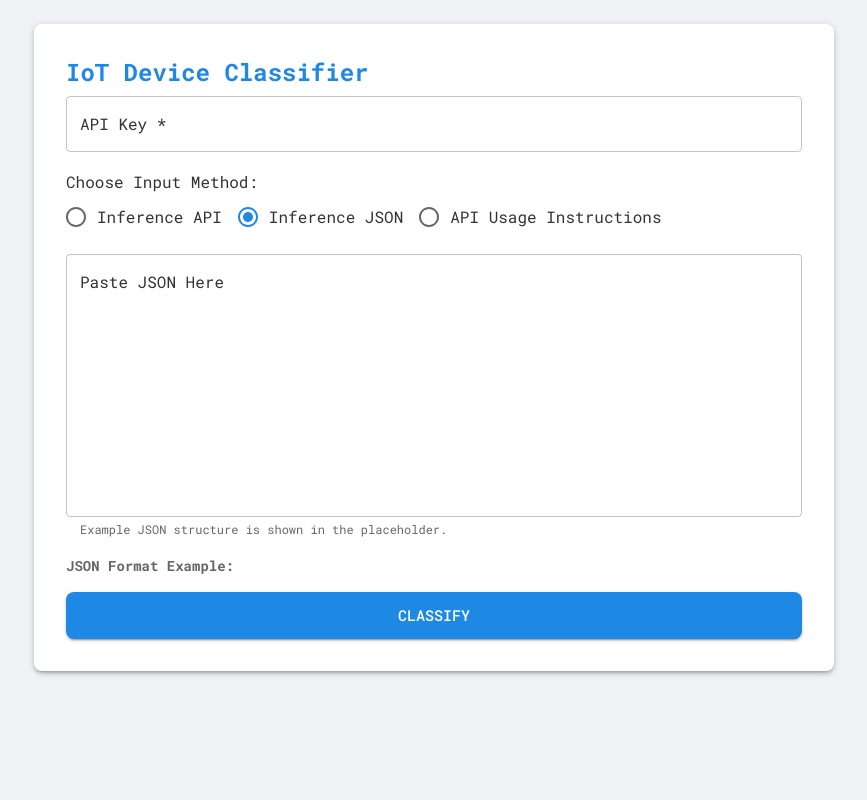
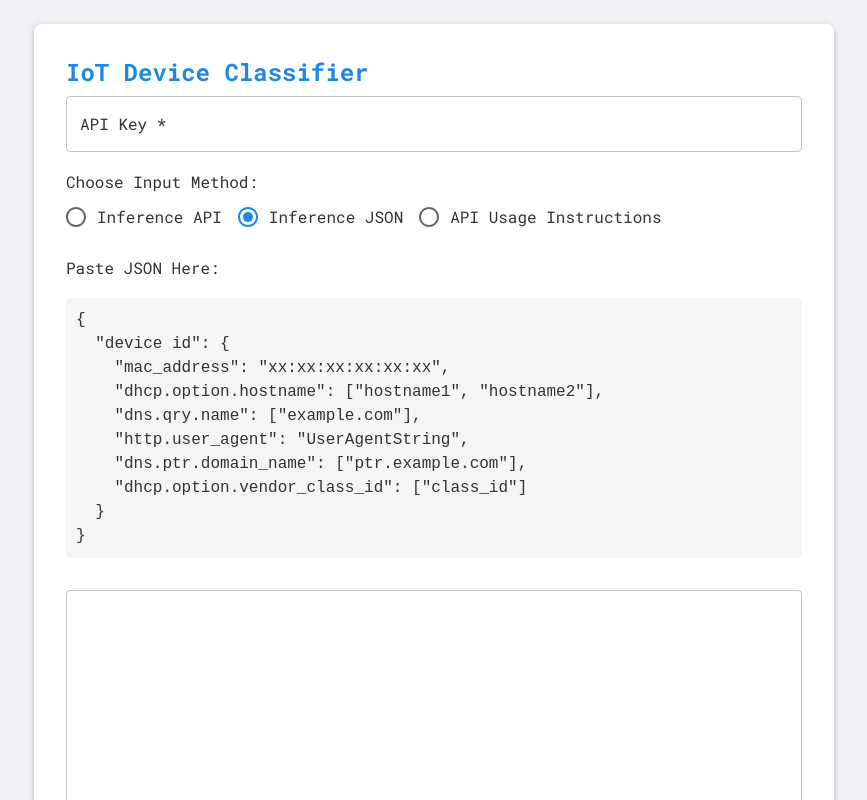
Before and after one commit to barmey/ZEAL_Cloud_Frontend, a React (Create React App) app: page / in a window 1280 px wide. Both pictures are taken after a click on the label "Inference JSON". Shown: the top 800 px of the page, without its empty margins (206-1073 px from the left). Built offline with nearby package versions, Linux system fonts and the light colour scheme; what aws-amplify would draw is missing.

Commit message:
Update App.js
json placeholder more intuitive

```diff
--- a/src/App.js
+++ b/src/App.js
@@ -399,29 +399,26 @@ const App = () => {
                 name="mac_address"
                 value={manualInput.mac_address}
                 onChange={handleManualInputChange}
-                placeholder="e.g., AA:BB:CC:DD:EE:FF"
                 helperText="Example: AA:BB:CC:DD:EE:FF"
                 fullWidth
                 variant="outlined"
                 color="primary"
               />
               <TextField
-                label="DHCP Option Hostname (comma-separated)"
+                label="DHCP Hostname (comma-separated)"
                 name="dhcp.option.hostname"
                 value={manualInput['dhcp.option.hostname']}
                 onChange={handleManualInputChange}
-                placeholder="e.g., host1, host2"
                 helperText="Example: host1, host2"
                 fullWidth
                 variant="outlined"
                 color="primary"
               />
               <TextField
-                label="DNS Query Name (comma-separated)"
+                label="Domains (comma-separated)"
                 name="dns.qry.name"
                 value={manualInput['dns.qry.name']}
                 onChange={handleManualInputChange}
-                placeholder="e.g., example.com, test.com"
                 helperText="Example: example.com, test.com"
                 fullWidth
                 variant="outlined"
@@ -432,29 +429,26 @@ const App = () => {
                 name="http.user_agent"
                 value={manualInput['http.user_agent']}
                 onChange={handleManualInputChange}
-                placeholder="e.g., Mozilla/5.0..."
                 helperText="Example: Mozilla/5.0 (Windows NT 10.0; Win64; x64)"
                 fullWidth
                 variant="outlined"
                 color="primary"
               />
               <TextField
-                label="DNS PTR Domain Name (comma-separated)"
+                label="DNS PTR (comma-separated)"
                 name="dns.ptr.domain_name"
                 value={manualInput['dns.ptr.domain_name']}
                 onChange={handleManualInputChange}
-                placeholder="e.g., ptr.example.com"
                 helperText="Example: ptr.example.com"
                 fullWidth
                 variant="outlined"
                 color="primary"
               />
               <TextField
-                label="DHCP Option Vendor Class ID (comma-separated)"
+                label="Vendor Class ID (comma-separated)"
                 name="dhcp.option.vendor_class_id"
                 value={manualInput['dhcp.option.vendor_class_id']}
                 onChange={handleManualInputChange}
-                placeholder="e.g., class_id1, class_id2"
                 helperText="Example: MSFT 5.0, MSFT 5.1"
                 fullWidth
                 variant="outlined"
@@ -465,17 +459,18 @@ const App = () => {
 
           {inputMethod === 'inference_json' && (
             <>
-              <TextField
-                label="Paste JSON Here"
-                name="jsonInput"
-                value={formData.jsonInput}
-                onChange={handleJsonInputChange}
-                multiline
-                rows={10}
-                fullWidth
-                variant="outlined"
-                color="primary"
-                placeholder={`{
+              <Typography variant="subtitle1">Paste JSON Here:</Typography>
+              {/* Display the JSON example */}
+              <pre
+                style={{
+                  backgroundColor: '#f5f5f5',
+                  padding: '10px',
+                  borderRadius: '4px',
+                  overflowX: 'auto',
+                  marginBottom: '16px',
+                }}
+              >
+                {`{
   "device id": {
     "mac_address": "xx:xx:xx:xx:xx:xx",
     "dhcp.option.hostname": ["hostname1", "hostname2"],
@@ -485,17 +480,17 @@ const App = () => {
     "dhcp.option.vendor_class_id": ["class_id"]
   }
 }`}
-                helperText="Example JSON structure is shown in the placeholder."
+              </pre>
+              <TextField
+                name="jsonInput"
+                value={formData.jsonInput}
+                onChange={handleJsonInputChange}
+                multiline
+                rows={10}
+                fullWidth
+                variant="outlined"
+                color="primary"
               />
-
-              {/* JSON format description */}
-              <Typography
-                variant="body2"
-                color="textSecondary"
-                sx={{ mt: 2 }}
-              >
-                <strong>JSON Format Example:</strong>
-              </Typography>
             </>
           )}
 
```
